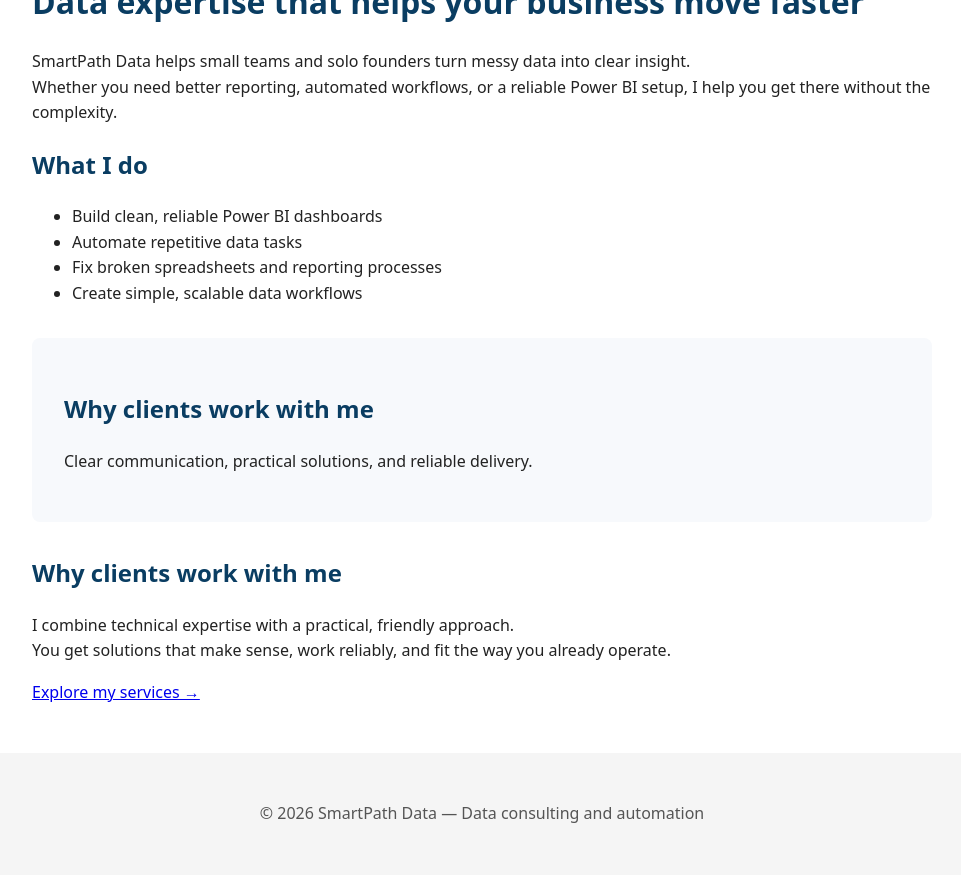
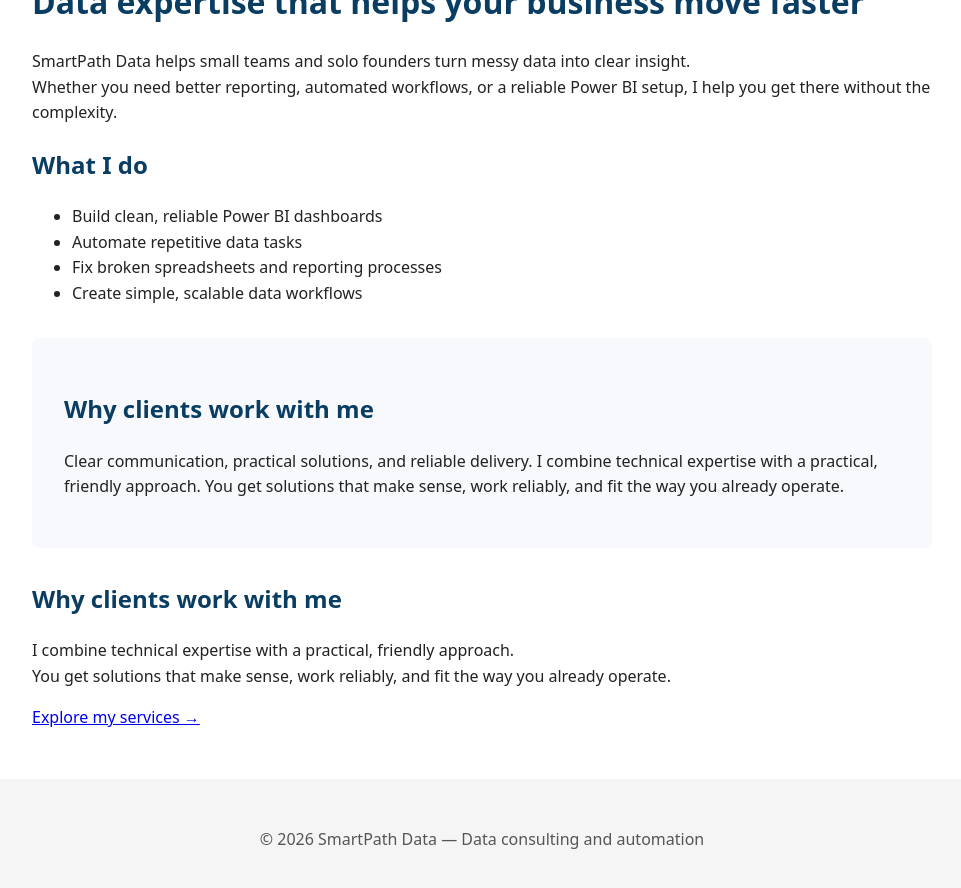
Before and after one commit to smartpathdata/smartpathdata.github.io, a Jekyll site: the page built from index.md, in a window 1280 px wide and 900 px high, scrolled down 845 px. Shown: the top 888 px of the window, without its empty margins (158-1119 px from the left). Built offline with Jekyll 4.4.1, drawn with Linux system fonts in a browser that asks for light colours.

Commit message:
Update index.md

```diff
--- a/index.md
+++ b/index.md
@@ -17,7 +17,10 @@ Whether you need better reporting, automated workflows, or a reliable Power BI s
 
 <div style="background:#f7f9fc; padding:2rem; border-radius:8px; margin:2rem 0;">
 <h2>Why clients work with me</h2>
-<p>Clear communication, practical solutions, and reliable delivery.</p>
+<p>Clear communication, practical solutions, and reliable delivery.
+I combine technical expertise with a practical, friendly approach.
+You get solutions that make sense, work reliably, and fit the way you already operate.
+</p>
 </div>
 
 ## Why clients work with me
```
